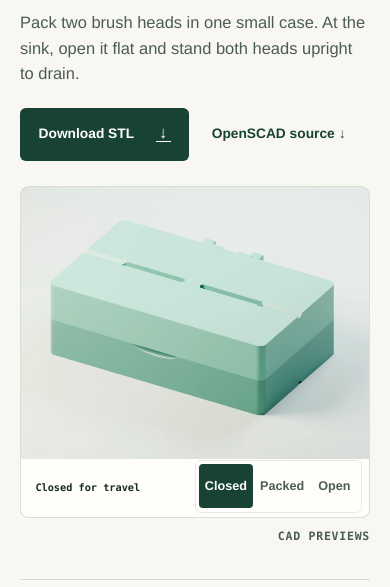
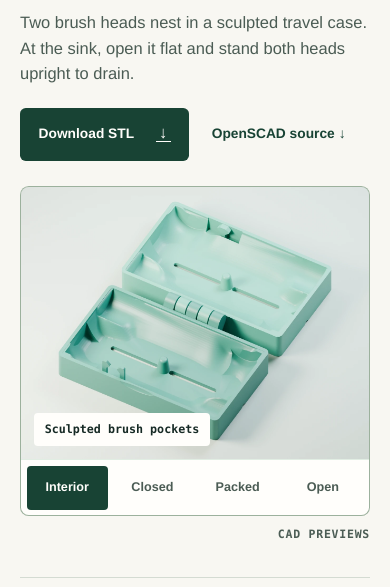
Before and after one commit to echoz/Headstand, a plain HTML site: page site/index.html in a window 390 px wide. Shown: the part 250-837 px from the top of the page. Drawn offline with Linux system fonts and the light colour scheme.

Commit message:
Publish the sculpted Headstand interior
Co-authored-by: Codex <codex@openai.com>

```diff
--- a/site/index.html
+++ b/site/index.html
@@ -7,7 +7,7 @@
   <meta name="description" content="Headstand is a 3D-printable travel case for two classic Oral-B Pro CrossAction brush heads. Open it flat to stand both heads upright and let them drain.">
   <title>Headstand — Printable travel case and drying stand</title>
   <link rel="canonical" href="https://echoz.github.io/Headstand/">
-  <link rel="stylesheet" href="styles.css">
+  <link rel="stylesheet" href="styles.css?v=9bf14eb2">
 </head>
 <body>
   <a class="skip-link" href="#main">Skip to content</a>
@@ -32,13 +32,13 @@
           <p class="overline">3D-printable brush head case</p>
           <h1 id="hero-title">Travel case.<br><span>Drying stand.</span></h1>
           <p class="hero-description">
-            Pack two brush heads in one small case. At the sink, open it flat and stand both heads upright to drain.
+            Two brush heads nest in a sculpted travel case. At the sink, open it flat and stand both heads upright to drain.
           </p>
           <div class="hero-actions">
-            <a class="button" href="./downloads/Storage-stand.stl" download>
+            <a class="button" href="./downloads/Storage-stand.stl?v=9bf14eb2" download>
               Download STL <span class="download-icon" aria-hidden="true">↓</span>
             </a>
-            <a class="text-link source-link" href="./downloads/Headstand-OpenSCAD.zip" download>
+            <a class="text-link source-link" href="./downloads/Headstand-OpenSCAD.zip?v=9bf14eb2" download>
               OpenSCAD source <span aria-hidden="true">↓</span>
             </a>
           </div>
@@ -48,20 +48,25 @@
           <legend class="visually-hidden">Product view</legend>
           <div class="view-layout">
             <div class="view-controls">
-              <label><input type="radio" name="product-view" value="closed" checked><span>Closed</span></label>
+              <label><input type="radio" name="product-view" value="interior" checked><span>Interior</span></label>
+              <label><input type="radio" name="product-view" value="closed"><span>Closed</span></label>
               <label><input type="radio" name="product-view" value="packed"><span>Packed</span></label>
               <label><input type="radio" name="product-view" value="open"><span>Open</span></label>
             </div>
+            <figure class="product-view interior-view">
+              <img src="assets/case-interior.webp" width="1320" height="1031" alt="Empty case open flat, with curved brush supports along the walls and two straight drain slots beside each center peg" fetchpriority="high">
+              <figcaption>Sculpted brush pockets</figcaption>
+            </figure>
             <figure class="product-view closed-view">
-              <img src="assets/case-closed.webp" width="1320" height="1031" alt="Closed green case with a low rectangular shell, vent slots on top and a fingernail recess in the front seam" fetchpriority="high">
+              <img src="assets/case-closed.webp" width="1320" height="1031" alt="Closed green case with a low rectangular shell, vent slots on top and a fingernail recess in the front seam" loading="lazy">
               <figcaption>Closed for travel</figcaption>
             </figure>
             <figure class="product-view packed-view">
-              <img src="assets/case-packed.webp" width="1320" height="1031" alt="Two illustrative brush heads lying in the same half, with their round crowns at opposite ends and bristles facing each other" loading="lazy">
+              <img src="assets/case-packed.webp?v=9bf14eb2" width="1320" height="1031" alt="Two illustrative brush heads lying in the same half, with their round crowns at opposite ends and bristles facing each other" loading="lazy">
               <figcaption>Two heads in the base</figcaption>
             </figure>
             <figure class="product-view open-view">
-              <img src="assets/case-open.webp" width="1320" height="1031" alt="Flat open case with one illustrative round brush head standing upright on each of its two halves" loading="lazy">
+              <img src="assets/case-open.webp?v=9bf14eb2" width="1320" height="1031" alt="Flat open case with one illustrative round brush head standing upright on each of its two halves" loading="lazy">
               <figcaption>Open flat on the counter</figcaption>
             </figure>
           </div>
@@ -92,7 +97,7 @@
           <ol class="use-steps" role="list">
             <li>
               <h3>Pack both heads flat</h3>
-              <p>Lay them in the half with two spring arms. Put the round ends at opposite ends of the case, bristles facing inward. Press the lid until the snap engages.</p>
+              <p>Lay both heads in the half with two spring arms. Rest the shafts against the curved sidewalls, with the round ends at opposite ends of the case and the bristles facing inward. Press the lid until the snap engages.</p>
             </li>
             <li>
               <h3>Stand them upright</h3>
@@ -101,7 +106,7 @@
           </ol>
         </div>
         <figure class="drain-detail">
-          <img src="assets/open-drains.webp" width="1320" height="1031" alt="Overhead CAD view of the empty case, showing a centered peg and two lengthwise drain slots in each half" loading="lazy">
+          <img src="assets/open-drains.webp?v=9bf14eb2" width="1320" height="1031" alt="Empty case showing the curved pockets, centered pegs and paired drain slots" loading="lazy">
           <figcaption>Open footprint <span>79.2 × 102.5 mm</span></figcaption>
         </figure>
       </div>
@@ -113,7 +118,7 @@
           <h2 id="print-title">Print it flat.</h2>
           <p>Import the STL as one object at 100% in millimeters. Keep the supplied orientation with both halves flat and the pegs facing up. Leave supports and brim off.</p>
           <p>Let the plate cool before lifting the case and gently folding it for the first time.</p>
-          <a class="button" href="./downloads/Storage-stand.stl" download>
+          <a class="button" href="./downloads/Storage-stand.stl?v=9bf14eb2" download>
             Download STL <span class="download-icon" aria-hidden="true">↓</span>
           </a>
         </div>
@@ -126,7 +131,7 @@
             <div><dt>Walls / infill</dt><dd>4 walls / 15% grid</dd></div>
             <div><dt>Supports / brim</dt><dd>Off / off</dd></div>
           </dl>
-          <p class="slice-estimate"><strong>1 h 21 min 53 s · 36.55 g</strong><br> Bambu Studio estimate for an X1 Carbon with textured PEI.</p>
+          <p class="slice-estimate"><strong>1 h 27 min 9 s · 37.59 g</strong><br> Bambu Studio estimate for an X1 Carbon with textured PEI.</p>
         </div>
       </div>
       <div class="print-note">
--- a/site/styles.css
+++ b/site/styles.css
@@ -314,10 +314,16 @@ h1 span {
 }
 
 @supports selector(:has(*)) {
+  .view-layout {
+    display: flex;
+    flex-direction: column;
+  }
+
   .product-view {
     display: none;
   }
 
+  .view-layout:has([value="interior"]:checked) .interior-view,
   .view-layout:has([value="closed"]:checked) .closed-view,
   .view-layout:has([value="packed"]:checked) .packed-view,
   .view-layout:has([value="open"]:checked) .open-view {
@@ -325,29 +331,24 @@ h1 span {
   }
 
   .view-controls {
-    position: absolute;
-    z-index: 1;
-    inset-inline-end: 0.8rem;
-    inset-block-end: 0.8rem;
-    display: flex;
-    gap: 0.1rem;
-    padding: 0.22rem;
-    border: 1px solid #e1ede3;
-    border-radius: 0.36rem;
+    order: 1;
+    display: grid;
+    grid-template-columns: repeat(4, minmax(0, 1fr));
+    gap: 0.25rem;
+    padding: 0.35rem;
+    border-block-start: 1px solid #e1ede3;
     background: var(--white);
   }
 
   .view-controls label {
-    display: flex;
     cursor: pointer;
   }
 
   .view-controls span {
     display: grid;
     place-content: center;
-    min-inline-size: 3.35rem;
     min-block-size: 2.75rem;
-    padding: 0.25rem 0.58rem;
+    padding: 0.25rem;
     border-radius: 0.25rem;
     color: var(--muted);
     font-size: 0.79rem;
@@ -381,7 +382,7 @@ h1 span {
     position: absolute;
     inset-block-end: 0.8rem;
     inset-inline-start: 0.8rem;
-    max-inline-size: calc(100% - 13rem);
+    max-inline-size: calc(100% - 1.6rem);
     padding: 0.54rem 0.68rem;
     border-radius: 0.25rem;
     background: var(--white);
@@ -617,10 +618,6 @@ h3 {
   .hero-actions {
     margin-block-start: 1.3rem;
   }
-
-  .product-view figcaption {
-    font-size: 0.64rem;
-  }
 }
 
 @media (max-width: 690px) {
@@ -695,27 +692,6 @@ h3 {
     grid-area: auto;
   }
 
-  @supports selector(:has(*)) {
-    .view-layout {
-      padding-block-end: 3.65rem;
-      background: var(--white);
-    }
-
-    .view-controls {
-      inset-inline-end: 0.45rem;
-      inset-block-end: 0.3rem;
-    }
-
-    .product-view figcaption {
-      inset-block-start: calc(100% + 0.35rem);
-      inset-block-end: auto;
-      display: flex;
-      align-items: center;
-      min-block-size: 2.95rem;
-      padding-block: 0.25rem;
-    }
-  }
-
   .print-layout {
     gap: 2rem;
   }
@@ -734,21 +710,6 @@ h3 {
     gap: 0.6rem;
   }
 
-  .view-controls {
-    inset-inline-end: 0.45rem;
-  }
-
-  .view-controls span {
-    min-inline-size: 2.86rem;
-    padding-inline: 0.36rem;
-  }
-
-  .product-view figcaption {
-    inset-inline-start: 0.45rem;
-    max-inline-size: calc(100% - 10rem);
-    padding: 0.4rem 0.45rem;
-  }
-
   .product-specs div,
   .product-specs div + div {
     grid-template-columns: minmax(0, 0.88fr) minmax(0, 1.12fr);
```
Also changed, not shown: site/assets/case-interior.webp (added), site/assets/case-open.webp, site/assets/case-packed.webp, site/assets/open-drains.webp, 6 other files.
